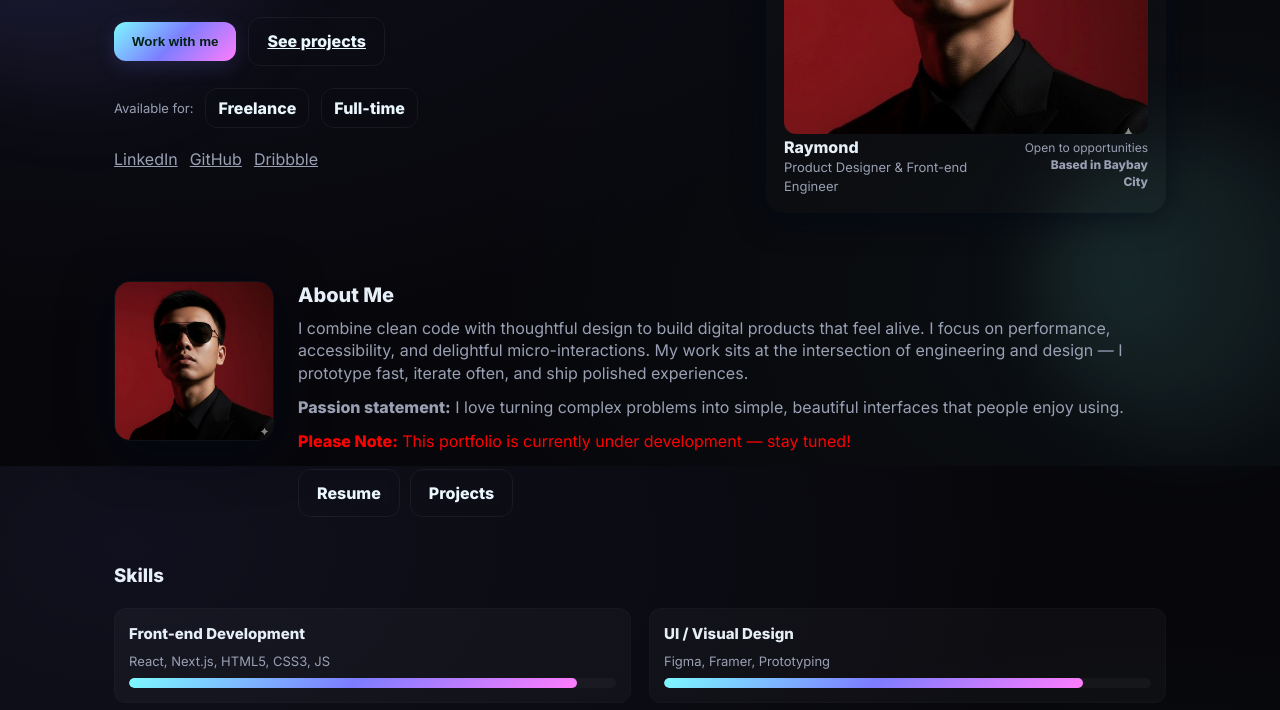
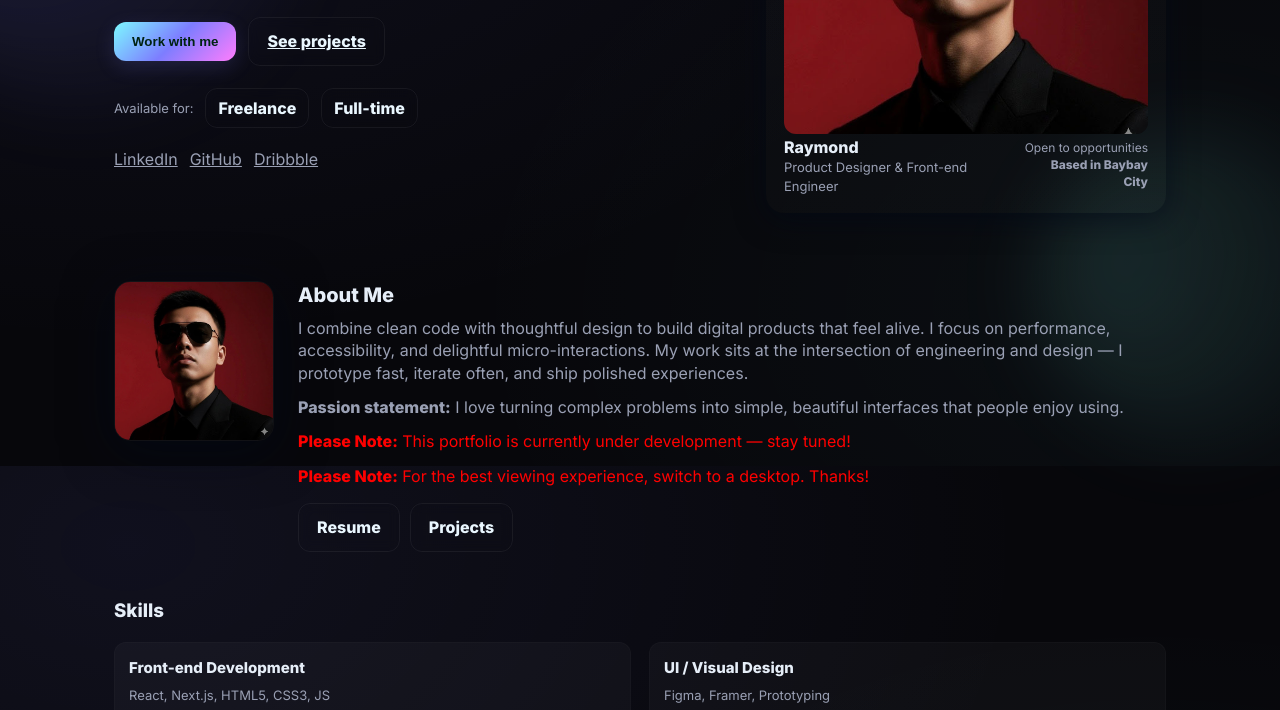
Before and after one commit to abaysancho/raymond-portfolio, a plain HTML site: page index.html in a window 1280 px wide. Shown: the part 334-1044 px from the top of the page. Drawn offline with Linux system fonts and the light colour scheme.

Commit message:
Update index.html

```diff
--- a/index.html
+++ b/index.html
@@ -97,6 +97,7 @@
         <p class="muted">I combine clean code with thoughtful design to build digital products that feel alive. I focus on performance, accessibility, and delightful micro-interactions. My work sits at the intersection of engineering and design — I prototype fast, iterate often, and ship polished experiences.</p>
         <p><strong>Passion statement:</strong> I love turning complex problems into simple, beautiful interfaces that people enjoy using.</p>
         <p style="color: red"><strong>Please Note:</strong> This portfolio is currently under development — stay tuned!</p>
+        <p style="color: red"><strong>Please Note:</strong> For the best viewing experience, switch to a desktop. Thanks!</p>
 
         <div style="margin-top:16px;display:flex;gap:10px">
           <div class="btn">Resume</div>
```
